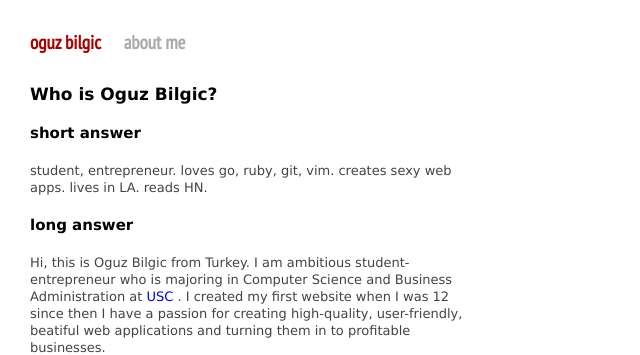
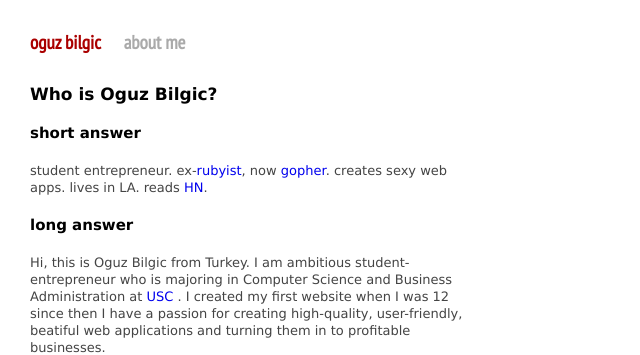
Before and after one commit to oguzbilgic/oguzbilgic.github.com, a Jekyll site: the page built from about.md, in a window 1280 px wide. Shown: the top 355 px of the page, without its empty margins (0-640 px from the left). Built offline with Jekyll 4.4.1, drawn with Linux system fonts in a browser that asks for light colours; Markdown is read by kramdown in place of the engine named in the settings.

Commit message:
Update about.md

```diff
--- a/about.md
+++ b/about.md
@@ -8,8 +8,8 @@ permalink: about.html
 
 ## short answer
 
-student, entrepreneur. loves go, ruby, git, vim. creates sexy web apps. lives in
-LA. reads HN.
+student entrepreneur. ex-[rubyist](http://ruby-lang.org), now [gopher](http://golang.org).
+creates sexy web apps. lives in LA. reads [HN](http://news.ycombinator.com).
 
 ## long answer
 
```
